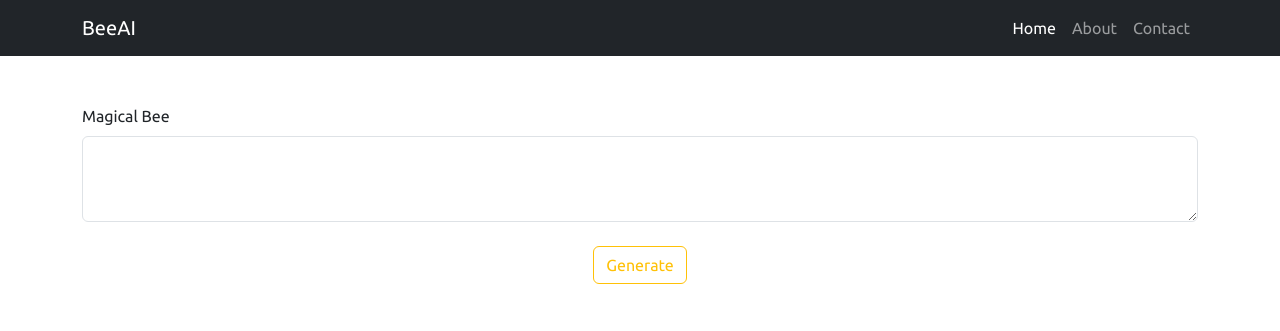
After one commit to Alexanthe/language_project, a Flask app: page /hive in a window 1280 px wide. The commit adds this page. Shown: the top 331 px of the page. Run offline with Flask 3, Linux system fonts and the light colour scheme.

Commit message:
refactor: setting up for the hive creative generation text

```diff
--- a/app.py
+++ b/app.py
@@ -19,5 +19,10 @@ def contact_page():
     path = request.path
     return render_template("contact.html", currentpath = path)
 
+@app.route("/hive")
+def hive_page():
+    path = request.path
+    return render_template("hive.html", currentpath = path)
+
 if (__name__) == "__main__":
     app.run()
--- a/templates/base.html
+++ b/templates/base.html
@@ -35,7 +35,7 @@
     <header>
         <nav class="navbar navbar-expand-lg bg-dark navbar-dark">
             <div class="container">
-                <a class="navbar-brand" href="#">BeeAI</a>
+                <a class="navbar-brand" href="{{ url_for('hive_page') }}">BeeAI</a>
                 <button class="navbar-toggler" type="button" data-bs-toggle="collapse" data-bs-target="#navbarNav"
                     aria-controls="navbarNav" aria-expanded="false" aria-label="Toggle navigation">
                     <span class="navbar-toggler-icon"></span>
--- /dev/null
+++ b/templates/hive.html
@@ -0,0 +1,19 @@
+{% extends 'base.html' %}
+
+{% block title %} Hive {% endblock %}
+
+{% block content %}
+
+<section class="p-5">
+    <div class="container">
+        <div class="mb-3">
+            <label for="exampleFormControlTextarea1" class="form-label">Magical Bee</label>
+            <textarea class="form-control" id="exampleFormControlTextarea1" rows="3"></textarea>
+        </div>
+    </div>
+    <div class="text-center pt-2 ">
+        <!-- <button type="button" class="btn btn-outline-warning">Generate</button> -->
+        <a href="{{ url_for('hive_page') }}" class="btn btn-outline-warning" role="button">Generate</a>
+    </div>
+</section>
+{% endblock %}
--- a/templates/index.html
+++ b/templates/index.html
@@ -21,7 +21,8 @@
             <h2>Write a <span class="text-warning" id="promptoptions"></span> sentence on the word
                 "<span class="text-warning">{{ wordhtml }}</span>" </h2>
             <div class="text-center pt-2 ">
-                <button type="button" class="btn btn-outline-warning">Get Started</button>
+                <!-- <button type="button" class="btn btn-outline-warning">Get Started</button> -->
+                <a href="{{ url_for('hive_page') }}" class="btn btn-outline-warning" role="button">Get Started</a>
             </div>
         </div>
     </div>
```
